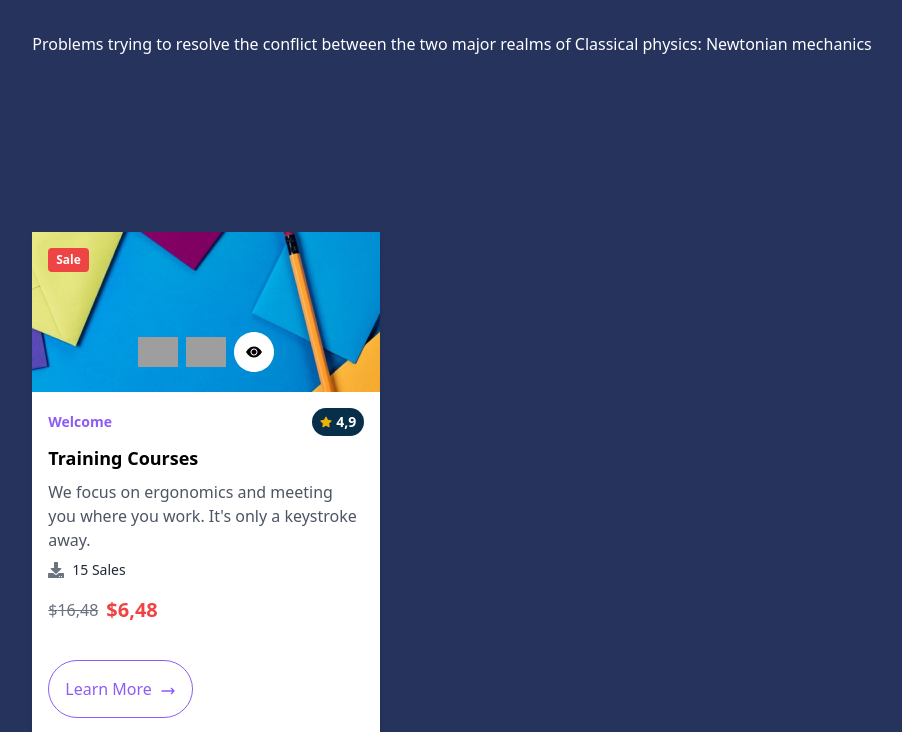
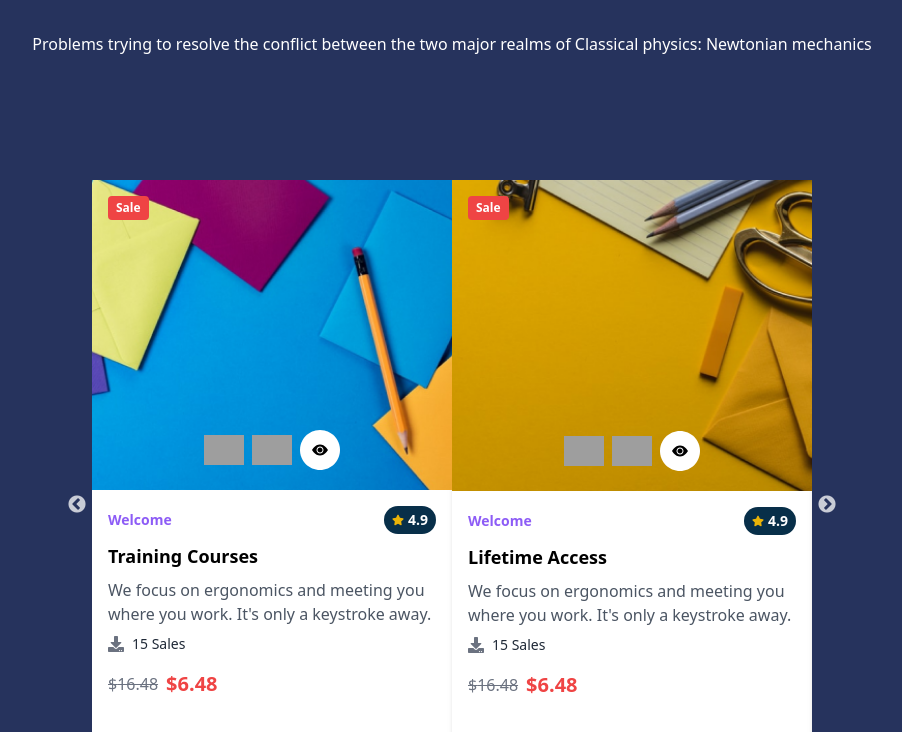
Before and after one commit to lruizap/SchoolEmpower, a Next.js app in the folder school_empower/: page / in a window 1280 px wide. Shown: the part 2768-3500 px from the top of the page, without its empty margins (188-1090 px from the left). Built offline with nearby package versions, Linux system fonts and the light colour scheme; grey boxes are pictures that could not be loaded.

Commit message:
Carousel completed

```diff
--- a/school_empower/package.json
+++ b/school_empower/package.json
@@ -12,7 +12,9 @@
     "next": "14.2.5",
     "react": "^18",
     "react-dom": "^18",
-    "react-icons": "^5.2.1"
+    "react-icons": "^5.2.1",
+    "react-slick": "^0.30.2",
+    "slick-carousel": "^1.8.1"
   },
   "devDependencies": {
     "@types/node": "^20",
--- a/school_empower/src/app/components/CardPackages.tsx
+++ b/school_empower/src/app/components/CardPackages.tsx
@@ -27,12 +27,12 @@ const CardPackages: React.FC<CardPackagesProps> = ({
   sales,
 }) => {
   return (
-    <div className="bg-white shadow-md w-[348px]">
+    <div className="bg-white shadow-md">
       <div className="relative">
         <Image
           src={image}
           alt={title}
-          className="w-full h-40 object-cover"
+          className="object-cover"
           width={400}
           height={160}
         />
--- /dev/null
+++ b/school_empower/src/app/components/CarouselPackages.tsx
@@ -0,0 +1,137 @@
+"use client";
+import Slider from "react-slick";
+
+// Component
+import CardPackages from "./CardPackages";
+
+// Styles
+import "slick-carousel/slick/slick.css";
+import "slick-carousel/slick/slick-theme.css";
+
+const packages = [
+  {
+    key: "1",
+    image: "/img/product-cover-1.png",
+    title: "Training Courses",
+    description:
+      "We focus on ergonomics and meeting you where you work. It's only a keystroke away.",
+    price: "16.48",
+    salePrice: "6.48",
+    rating: "4.9",
+    sales: "15",
+  },
+  {
+    key: "2",
+    image: "/img/product-cover-2.png",
+    title: "Lifetime Access",
+    description:
+      "We focus on ergonomics and meeting you where you work. It's only a keystroke away.",
+    price: "16.48",
+    salePrice: "6.48",
+    rating: "4.9",
+    sales: "15",
+  },
+  {
+    key: "3",
+    image: "/img/product-cover-1.png",
+    title: "Lifetime Access",
+    description:
+      "We focus on ergonomics and meeting you where you work. It's only a keystroke away.",
+    price: "16.48",
+    salePrice: "6.48",
+    rating: "4.9",
+    sales: "15",
+  },
+  {
+    key: "4",
+    image: "/img/product-cover-2.png",
+    title: "Lifetime Access",
+    description:
+      "We focus on ergonomics and meeting you where you work. It's only a keystroke away.",
+    price: "16.48",
+    salePrice: "6.48",
+    rating: "4.9",
+    sales: "15",
+  },
+  {
+    key: "5",
+    image: "/img/product-cover-1.png",
+    title: "Lifetime Access",
+    description:
+      "We focus on ergonomics and meeting you where you work. It's only a keystroke away.",
+    price: "16.48",
+    salePrice: "6.48",
+    rating: "4.9",
+    sales: "15",
+  },
+  {
+    key: "6",
+    image: "/img/product-cover-2.png",
+    title: "Lifetime Access",
+    description:
+      "We focus on ergonomics and meeting you where you work. It's only a keystroke away.",
+    price: "16.48",
+    salePrice: "6.48",
+    rating: "4.9",
+    sales: "15",
+  },
+];
+
+const CourseCarousel = () => {
+  const settings = {
+    dots: true,
+    infinite: true,
+    speed: 500,
+    slidesToShow: 2,
+    slidesToScroll: 1,
+    responsive: [
+      {
+        breakpoint: 1024,
+        settings: {
+          slidesToShow: 2,
+          slidesToScroll: 1,
+          infinite: true,
+          dots: true,
+        },
+      },
+      {
+        breakpoint: 600,
+        settings: {
+          slidesToShow: 1,
+          slidesToScroll: 1,
+        },
+      },
+      {
+        breakpoint: 480,
+        settings: {
+          slidesToShow: 1,
+          slidesToScroll: 1,
+        },
+      },
+    ],
+  };
+
+  return (
+    <section className="p-6">
+      <Slider {...settings}>
+        {packages.map((pack, index) => {
+          return (
+            <div key={index}>
+              <CardPackages
+                image={pack.image}
+                title={pack.title}
+                description={pack.description}
+                price={pack.price}
+                salePrice={pack.salePrice}
+                rating={pack.rating}
+                sales={pack.sales}
+              />
+            </div>
+          );
+        })}
+      </Slider>
+    </section>
+  );
+};
+
+export default CourseCarousel;
--- a/school_empower/src/app/components/Carrousel.tsx
+++ /dev/null
@@ -1,81 +0,0 @@
-import Slider from "react-slick";
-import CardPackages from "./CardPackages";
-import "slick-carousel/slick/slick.css";
-import "slick-carousel/slick/slick-theme.css";
-
-const CourseCarousel = () => {
-  const settings = {
-    dots: true,
-    infinite: true,
-    speed: 500,
-    slidesToShow: 2,
-    slidesToScroll: 1,
-    responsive: [
-      {
-        breakpoint: 1024,
-        settings: {
-          slidesToShow: 2,
-          slidesToScroll: 1,
-          infinite: true,
-          dots: true,
-        },
-      },
-      {
-        breakpoint: 600,
-        settings: {
-          slidesToShow: 1,
-          slidesToScroll: 1,
-        },
-      },
-      {
-        breakpoint: 480,
-        settings: {
-          slidesToShow: 1,
-          slidesToScroll: 1,
-        },
-      },
-    ],
-  };
-
-  return (
-    <section className="p-6">
-      <Slider {...settings}>
-        <div>
-          <CardPackages
-            image="/img/product-cover-1.png"
-            title="training Courses"
-            description="We focus on ergonomics and meeting you where you work. It's only a keystroke away."
-            price="16.48"
-            salePrice="6.48"
-            rating="4.9"
-            sales="15"
-          />
-        </div>
-        <div>
-          <CardPackages
-            image="/img/product-cover-2.png"
-            title="Lifetime access"
-            description="We focus on ergonomics and meeting you where you work. It's only a keystroke away."
-            price="16.48"
-            salePrice="6.48"
-            rating="4.9"
-            sales="15"
-          />
-        </div>
-        <div>
-          <CardPackages
-            image="/img/product-cover-1.png"
-            title="training Courses"
-            description="We focus on ergonomics and meeting you where you work. It's only a keystroke away."
-            price="16.48"
-            salePrice="6.48"
-            rating="4.9"
-            sales="15"
-          />
-        </div>
-      </Slider>
-    </section>
-  );
-};
-
-export default CourseCarousel;
--- a/school_empower/src/app/page.tsx
+++ b/school_empower/src/app/page.tsx
@@ -7,40 +7,35 @@ import "./styles/global.css";
 import Nav from "./components/Nav";
 import Button from "./components/Button";
 import CardCourse from "./components/CardCourse";
-import CardPackages from "./components/CardPackages";
+import CourseCarousel from "./components/CarouselPackages";
 
 export default function Home() {
   return (
     <body className="gird grid-cols justify-center items-center min-h-screen">
       {/* Background Images */}
-
       <div className="relative w-full h-full">
         <Image
           alt="Pink Rectangle Background"
           src="/img/Rectangle_4.png"
           width={530}
           height={271}
-          className="absolute top-0 right-0 z-[-1] w-[50%] md:w-[40%] lg:w-[30%] h-auto"
+          className="absolute top-0 right-0 z-[-1] w-[40%] md:w-[40%] lg:w-[30%] h-auto "
         />
         <Image
           alt="Pink Rectangle Background"
           src="/img/Rectangle_5.png"
           width={910}
           height={778}
-          className="absolute top-0 left-0 z-[-1] w-[80%] md:w-[60%] lg:w-[58%] h-auto"
+          className="absolute top-0 left-0 z-[-1] w-[60%] md:w-[60%] lg:w-[58%] h-auto"
         />
       </div>
-
       {/* Nav */}
-
       <header className="grid p-6">
         <Nav />
       </header>
-
       {/* Join Us */}
-
       <section className="grid grid-cols-1 md:grid-cols-2 gap-2 justify-items-center items-center w-full lg:mb-40">
-        <div className="container size-1/2 justify-center text-left m-4">
+        <div className="container size-min justify-center text-left m-4">
           <p className="text-lg pb-5">Join Us</p>
           <h1 className="text-6xl font-bold my-4 pb-5 text-balance">
             25K+ STUDENTS TRUST US
@@ -63,9 +58,7 @@ export default function Home() {
           />
         </div>
       </section>
-
       {/* Most popular courses */}
-
       <section className="grid grid-flow-row my-40 w-full md:py-10">
         <div className="grid grid-rows-1 justify-center items-center text-center gap-4 space-y-40 p-5">
           <div className="grid grid-rows-1">
@@ -100,7 +93,6 @@ export default function Home() {
           </div>
         </div>
       </section>
-
       {/* Our Popular Courses */}
       <section className="grid grid-cols-1 md:grid-cols-2 gap-2 my-40 w-full md:py-10">
         <div className="flex container justify-center items-center m-4">
@@ -139,9 +131,8 @@ export default function Home() {
           </div>
         </div>
       </section>
-
       {/* Approdable Packages */}
-      <section className="grid grid-flow-row my-40 w-full md:py-10">
+      <section className="grid grid-flow-row mt-40 w-full md:py-10">
         <div className="grid grid-rows-1 justify-center items-center text-center gap-4 space-y-40 p-5">
           <div className="grid grid-rows-1">
             <p className="text-[#8D5CF6] text-lg font-semibold">
@@ -155,28 +146,14 @@ export default function Home() {
               realms of Classical physics: Newtonian mechanics
             </p>
           </div>
-          <div className="grid">
-            <CardPackages
-              description="We focus on ergonomics and meeting you where you work. It's only a keystroke away."
-              image="/img/product-cover-1.png"
-              price="16,48"
-              rating="4,9"
-              salePrice="6,48"
-              sales="15"
-              title="Training Courses"
-            ></CardPackages>
-            <CardPackages
-              description="We focus on ergonomics and meeting you where you work. It's only a keystroke away."
-              image="/img/product-cover-1.png"
-              price="16,48"
-              rating="4,9"
-              salePrice="6,48"
-              sales="15"
-              title="Training Courses"
-            ></CardPackages>
-          </div>
         </div>
       </section>
+
+      <div className="grid place-items-center mb-40 md:py-10">
+        <div className="md:max-w-3xl max-w-sm">
+          <CourseCarousel />
+        </div>
+      </div>
     </body>
   );
 }
```
Also changed, not shown: 1 other file (tests, documents, lock files or other folders).
